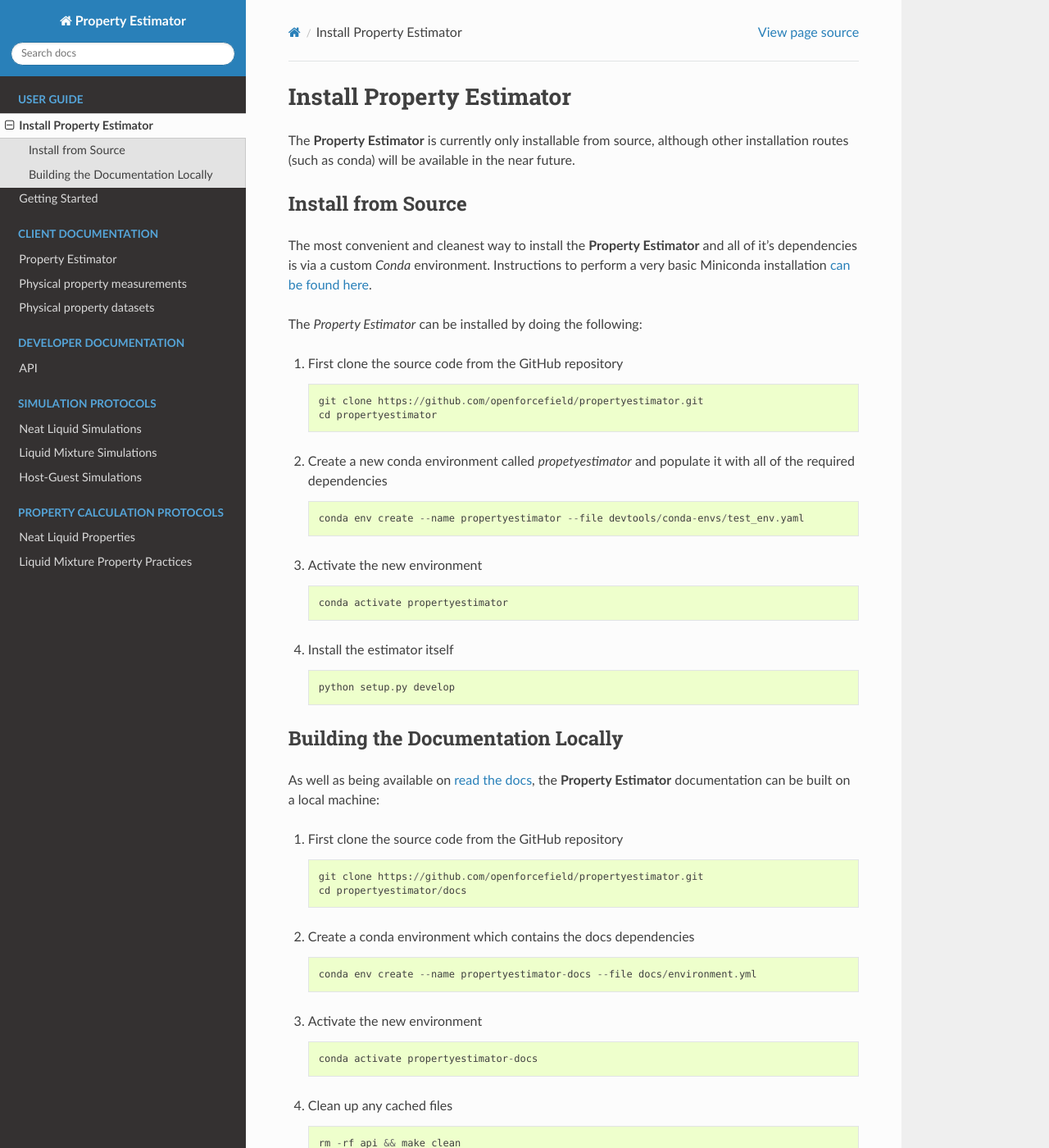
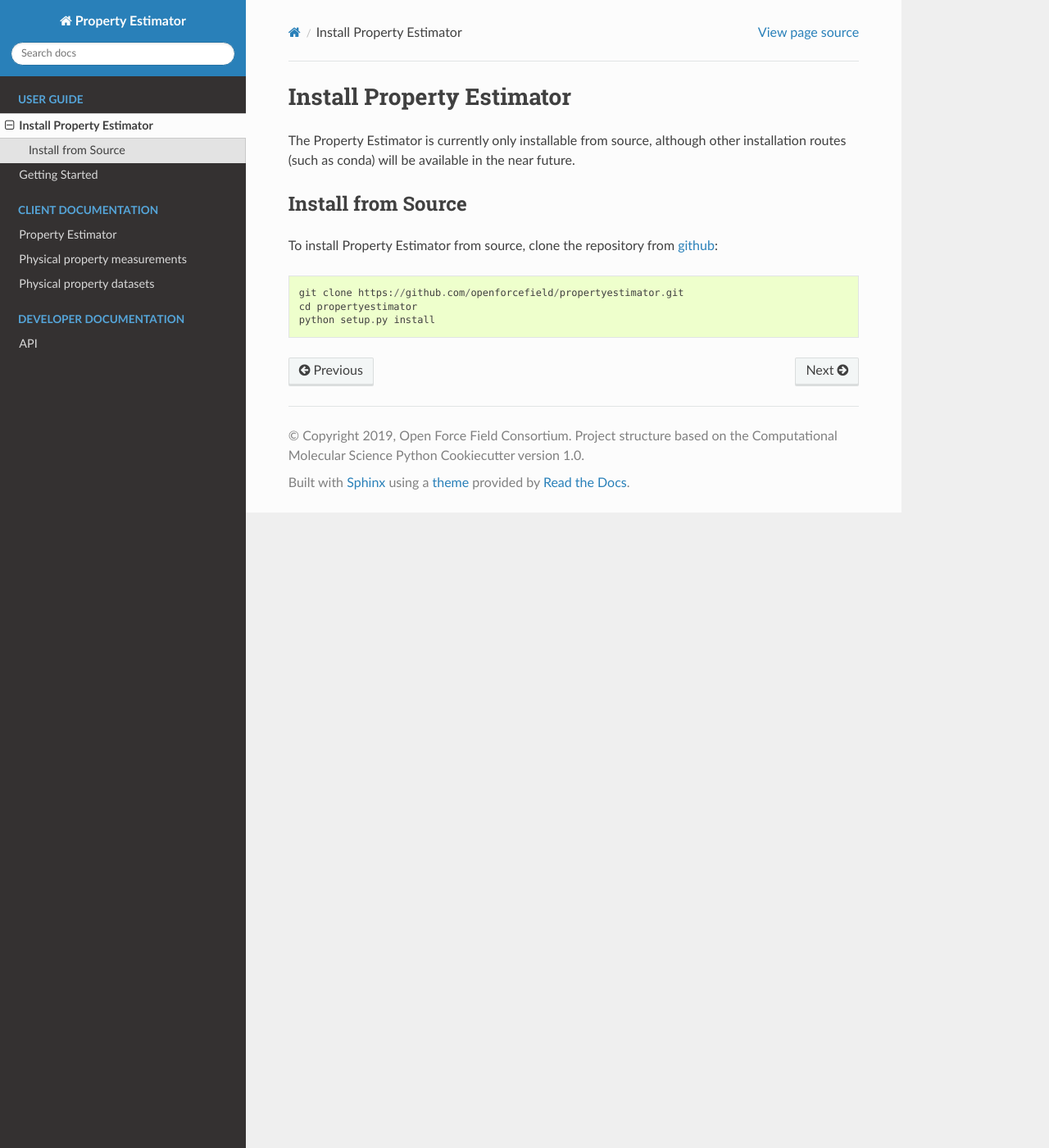
Before and after one commit to openforcefield/openff-evaluator, a Sphinx documentation site: the page built from docs/install.rst, in a window 1280 px wide and 1400 px high. Shown: the whole window at 82% size. Built offline with Sphinx 7.4.7 and the Read the Docs theme 2.0.0, drawn with Linux system fonts in a browser that asks for light colours; some of the changed text lies outside the part shown.

```diff
--- a/docs/install.rst
+++ b/docs/install.rst
@@ -1,65 +1,16 @@
 Install Property Estimator
 ==========================
 
-The **Property Estimator** is currently only installable from source,
+The Property Estimator is currently only installable from source,
 although other installation routes (such as conda) will be available
 in the near future.
 
 Install from Source
 -------------------
 
-The most convenient and cleanest way to install the **Property Estimator** and
-all of it's dependencies is via a custom *Conda* environment. Instructions to
-perform a very basic Miniconda installation `can be found here
-<https://docs.conda.io/projects/conda/en/latest/user-guide/install/linux.html>`_.
-
-The *Property Estimator* can be installed by doing the following:
-
-1. First clone the source code from the GitHub repository ::
+To install Property Estimator from source, clone the repository from `github
+<https://github.com/openforcefield/propertyestimator>`_::
 
     git clone https://github.com/openforcefield/propertyestimator.git
     cd propertyestimator
-
-2. Create a new conda environment called *propetyestimator* and populate it with
-   all of the required dependencies ::
-
-    conda env create --name propertyestimator --file devtools/conda-envs/test_env.yaml
-
-3. Activate the new environment ::
-
-    conda activate propertyestimator
-
-4. Install the estimator itself ::
-
-    python setup.py develop
-
-Building the Documentation Locally
-----------------------------------
-
-As well as being available on `read the docs
-<https://property-estimator.readthedocs.io/en/latest/>`_, the
-**Property Estimator** documentation can be built on a local machine:
-
-1. First clone the source code from the GitHub repository ::
-
-    git clone https://github.com/openforcefield/propertyestimator.git
-    cd propertyestimator/docs
-
-2. Create a conda environment which contains the docs dependencies ::
-
-    conda env create --name propertyestimator-docs --file docs/environment.yml
-
-3. Activate the new environment ::
-
-    conda activate propertyestimator-docs
-
-4. Clean up any cached files ::
-
-    rm -rf api && make clean
-
-5. Build the docs ::
-
-    make html
-
-This will create a new directory called ``_build`` which contains a ``html`` folder
-which contains the built documentation if no errors occurred.
+    python setup.py install
--- a/docs/liquid_mixture_property_practices.rst
+++ /dev/null
@@ -1,77 +0,0 @@
-Liquid Mixture Property Practices
-====================
-
-.. warning:: The contents and structure of this document are still under construction and subject to frequent change
-
-Liquid Mixture Densities
----------------
-
-Method of Calculation
-~~~~~~~~~~~~~~~~~~~~~
-
-
-Simulations Required
-~~~~~~~~~~~~~~~~~~~~~
-
-
-Relative Uncertainty Targets
-~~~~~~~~~~~~~~~~~~~~~~~~~~~~
-
-
-References
-~~~~~~~~~~~~
-
-Liquid Mixture Dielectrics
------------------
-
-Method of Calculation
-~~~~~~~~~~~~~~~~~~~~~
-
-
-Simulations Required
-~~~~~~~~~~~~~~~~~~~~~
-
-
-Relative Uncertainty Targets
-~~~~~~~~~~~~~~~~~~~~~~~~~~~~
-
-
-References
-~~~~~~~~~~~~
-
-Enthalpies of Mixing
------------------
-
-Method of Calculation
-~~~~~~~~~~~~~~~~~~~~~
-
-
-Simulations Required
-~~~~~~~~~~~~~~~~~~~~~
-
-
-Relative Uncertainty Targets
-~~~~~~~~~~~~~~~~~~~~~~~~~~~~
-
-
-References
-~~~~~~~~~~~~
-
-
-Infinite Dilution Activity Coefficients
------------------
-
-Method of Calculation
-~~~~~~~~~~~~~~~~~~~~~
-
-
-Simulations Required
-~~~~~~~~~~~~~~~~~~~~~
-
-
-Relative Uncertainty Targets
-~~~~~~~~~~~~~~~~~~~~~~~~~~~~
-
-
-References
-~~~~~~~~~~~~
--- a/docs/neat_liquid_property_practices.rst
+++ /dev/null
@@ -1,49 +0,0 @@
-Neat Liquid Properties
-======================================
-
-.. warning:: The contents and structure of this document are still under construction and subject to frequent change
-
-Neat Liquid Densities
--------
-
-Method of Calculation
-~~~~~~~~~~~~~~~~~~~~~
-
-Densities are calculated based on the formula :math:`\frac{M}{\langle V \rangle}`, where :math:`\langle V \rangle` is the timeseries average of the total volume of the simulation.
-
-Simulations Required
-~~~~~~~~~~~~~~~~~~~~~
-
-To compute the liquid density, a single neat liquid NPT simulation at the temperature and pressure (T,P) is required.
-
-Uncertainty Targets
-~~~~~~~~~~~~~~~~~~~~~~~~~~~~
-
-For this property, we choose a relative uncertainty target of 0.1% (i.e. 1000+-1).  This choice is based on a reasonably achievable level of uncertainty based on a 10-20 ns simulation.
-
-
-References
-~~~~~~~~~~~~
-
-Toward Automated Benchmarking of Atomistic Force Fields: Neat Liquid Densities and Static Dielectric Constants from the ThermoML Data Archive
-Kyle A. Beauchamp, Julie M. Behr, Ariën S. Rustenburg, Christopher I. Bayly, Kenneth Kroenlein, and John D. Chodera
-The Journal of Physical Chemistry B 2015 119 (40), 12912-12920
-DOI: 10.1021/acs.jpcb.5b06703
-
-Neat Liquid Dielectrics
-----------------
-
-Method of Calculation
-~~~~~~~~~~~~~~~~~~~~~
-
-
-Simulations Required
-~~~~~~~~~~~~~~~~~~~~~
-
-
-Relative Uncertainty Targets
-~~~~~~~~~~~~~~~~~~~~~~~~~~~~
-
-
-References
-~~~~~~~~~~~~
--- a/docs/neat_liquid_simulations.rst
+++ /dev/null
@@ -1,42 +0,0 @@
-Neat Liquid Simulations
-=======================
-
-.. warning:: The contents and structure of this document are still under construction and subject to frequent change
-
-The following procedures are followed for neat liquid simulations.
-
-Simulation Box Setup
-----------------
-
-Simulation boxes are generated using the `solvationtoolkit` module, with initial configurations generated by the PACKMOL software package.
-
-Energy Minimization
--------------------
-Energy minimizations are performed using the OpenMM `simulation.minimizeEnergy` function, which uses *insert details here* algorithm.
-
-
-Molecular Dynamics Parameters
---------------------
-
-- Integration parameters: A Langevin Integrator with collision frequency 1 ps^-1 and step size 1 fs
-
-- Barostat: Monte Carlo Barostatting (`simtk.openmm.MonteCarloBarostat`) with a move frequency of 25 steps
-
-- Long-range cutoff: The PME method for calculating long-range electrostatic interactions is used, with a cutoff distance of 0.95 nm.  The same cutoff is used for van der Waals interactions, with a long-range isotropic dispersion correction employed to correct for the truncation of Lennard-Jones interactions outside of the 0.95 nm cutoff.
-
-- Simulation length: Simulations are run until the relative uncertainty targets are met, with automatic analysis of the property values and uncertainties performed every 1 ns.
-
-
-Equilibration and detection
--------------------
-
-For production simulations, the `detectEquilibration` function from the `pymbar.timeseries` package is used to discard non-equilibrium configurations, and the `subsampleCorrelatedData` function is used to compute the statistical inefficiency **g** and choose uncorrelated samples for analysis
-
-References
-~~~~~~~~~~
-Solvation Toolkit package: https://github.com/MobleyLab/SolvationToolkit/
-
-Toward Automated Benchmarking of Atomistic Force Fields: Neat Liquid Densities and Static Dielectric Constants from the ThermoML Data Archive
-Kyle A. Beauchamp, Julie M. Behr, Ariën S. Rustenburg, Christopher I. Bayly, Kenneth Kroenlein, and John D. Chodera
-The Journal of Physical Chemistry B 2015 119 (40), 12912-12920
-DOI: 10.1021/acs.jpcb.5b06703
```
Also changed, not shown: docs/host_guest_simulations.rst (deleted, +0 -19 lines), docs/index.rst (+0 -28 lines), docs/liquid_mixture_simulations.rst (deleted, +0 -20 lines), .travis.yml.
